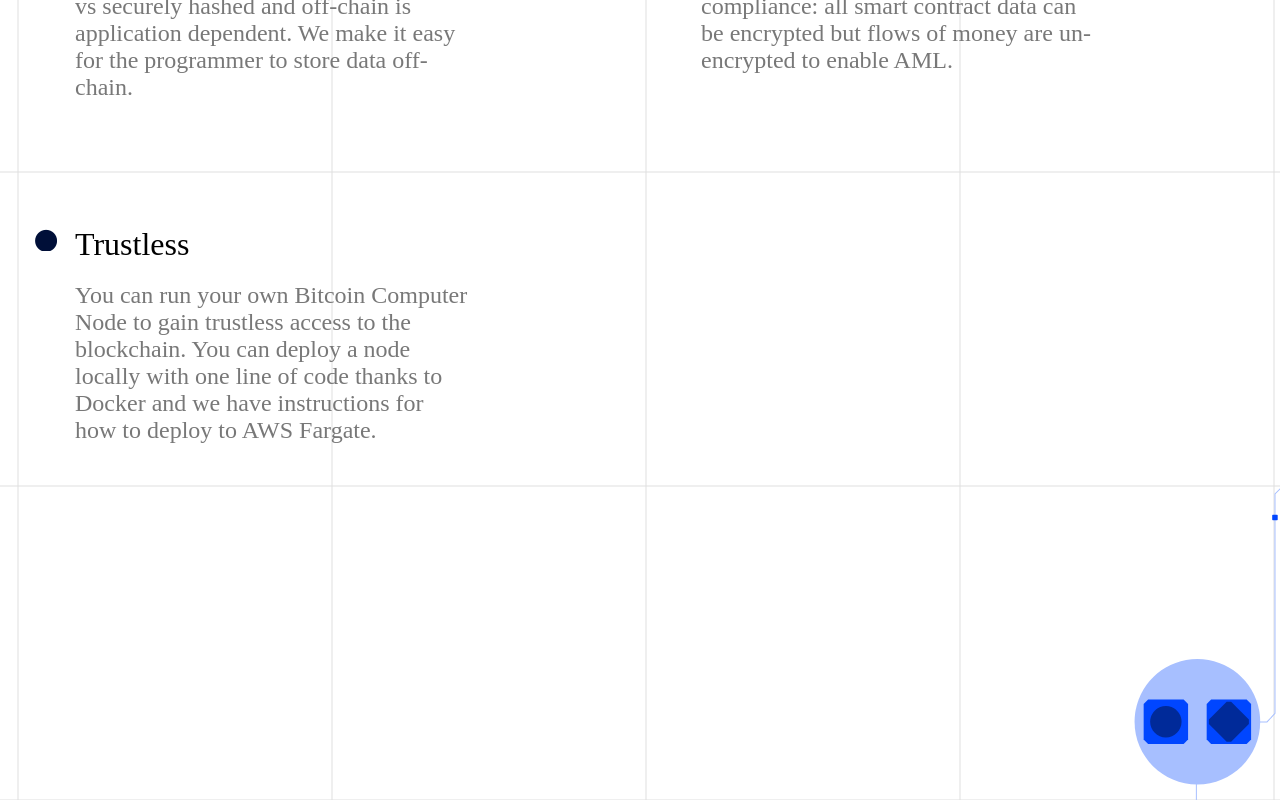
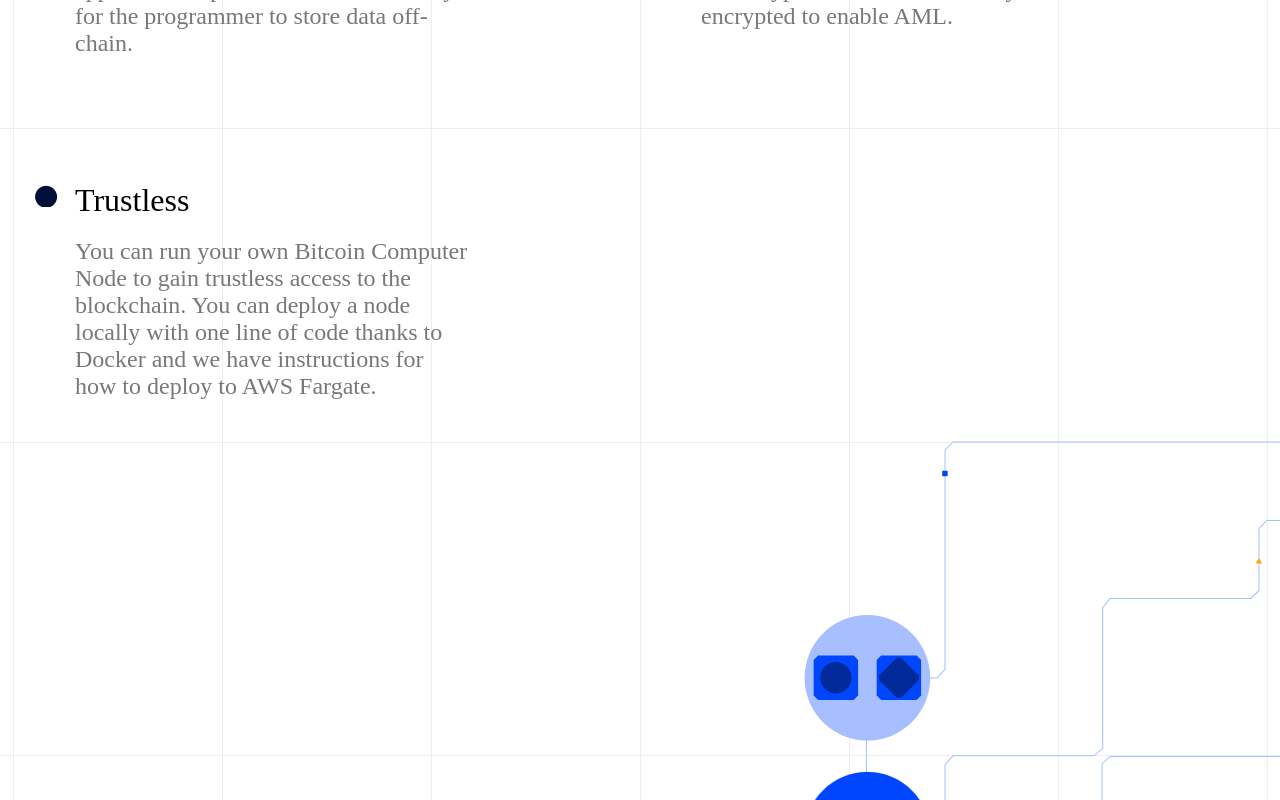
Before and after one commit to jonty007/website, a React (Create React App) app: page / in a window 1280 px wide. Shown: the part 2340-3140 px from the top of the page. Built offline with nearby package versions, Linux system fonts and the light colour scheme.

Commit message:
css fixes

```diff
--- a/src/About.css
+++ b/src/About.css
@@ -1,6 +1,6 @@
 .about-container {
     height: 1570px;
-    width: 1920px;
+    width: 100%;
     z-index: 1;
     top: 6594px;
     left: 0px;
@@ -70,7 +70,8 @@
     width: 1px;
     z-index: 1;
     top: 0px;
-    left: 17.5px;
+    /* left: 17.5px; */
+    left: 1%;
     position: absolute;
     opacity: 0.5;
 }
@@ -81,7 +82,8 @@
     width: 1px;
     z-index: 1;
     top: 0px;
-    left: 331.5px;
+    /* left: 331.5px; */
+    left: 17.33%;
     position: absolute;
     opacity: 0.5;
 }
@@ -92,7 +94,8 @@
     width: 1px;
     z-index: 1;
     top: 0px;
-    left: 645.5px;
+    /* left: 645.5px; */
+    left: 33.66%;
     position: absolute;
     opacity: 0.5;
 }
@@ -103,7 +106,8 @@
     width: 1px;
     z-index: 1;
     top: 0px;
-    left: 959.5px;
+    /* left: 959.5px; */
+    left: 49.99%;
     position: absolute;
     opacity: 0.5;
 }
@@ -114,7 +118,8 @@
     width: 1px;
     z-index: 1;
     top: 0px;
-    left: 1273.5px;
+    /* left: 1273.5px; */
+    left: 66.33%;
     position: absolute;
     opacity: 0.5;
 }
@@ -125,7 +130,8 @@
     width: 1px;
     z-index: 1;
     top: 0px;
-    left: 1587.5px;
+    /* left: 1587.5px; */
+    left: 82.66%;
     position: absolute;
     opacity: 0.5;
 }
@@ -136,7 +142,8 @@
     width: 1px;
     z-index: 1;
     top: 0px;
-    left: 1901.5px;
+    /* left: 1901.5px; */
+    left: 98.99%;
     position: absolute;
     opacity: 0.5;
 }
@@ -182,9 +189,10 @@
 }
 
 .cv-1 {
+    background-image: url("/public/cv.svg");
     width: 33%;
     height: 33%;
-    z-index: -1;
+    z-index: 1;
     top: 770px;
     left: 18px;
     position: absolute;
@@ -192,19 +200,22 @@
 }
 
 .cv-2 {
+    background-image: url("/public/cv.svg");
     width: 33%;
     height: 33%;
-    z-index: -1;
+    z-index: 1;
     top: 770px;
     left: 646px;
     position: absolute;
     background-repeat: no-repeat;
+
 }
 
 .cv-3 {
+    background-image: url("/public/cv.svg");
     width: 33%;
     height: 33%;
-    z-index: -1;
+    z-index: 1;
     top: 770px;
     left: 1274px;
     position: absolute;
--- a/src/App.css
+++ b/src/App.css
@@ -160,7 +160,7 @@
 
 .contact-container {
   height: 320px;
-  width: 1920px;
+  width: 100%;
   z-index: 1;
   top: 8164px;
   left: 0px;
--- a/src/Examples.css
+++ b/src/Examples.css
@@ -1,6 +1,6 @@
 .examples-container {
     height: 1570px;
-    width: 1920px;
+    width: 100%;
     z-index: 1;
     top: 5023.95px;
     left: 0px;
@@ -74,7 +74,8 @@
     width: 1px;
     z-index: 1;
     top: 0px;
-    left: 17.5px;
+    /* left: 17.5px; */
+    left: 1%;
     position: absolute;
 }
 
@@ -84,7 +85,8 @@
     width: 1px;
     z-index: 1;
     top: 0px;
-    left: 331.5px;
+    /* left: 331.5px; */
+    left: 17.33%;
     position: absolute;
 }
 
@@ -94,7 +96,8 @@
     width: 1px;
     z-index: 1;
     top: 0px;
-    left: 645.5px;
+    /* left: 645.5px; */
+    left: 33.66%;
     position: absolute;
 }
 
@@ -104,7 +107,8 @@
     width: 1px;
     z-index: 1;
     top: 0px;
-    left: 959.5px;
+    /* left: 959.5px; */
+    left: 49.99%;
     position: absolute;
 }
 
@@ -114,7 +118,8 @@
     width: 1px;
     z-index: 1;
     top: 0px;
-    left: 1273.5px;
+    /* left: 1273.5px; */
+    left: 66.33%;
     position: absolute;
 }
 
@@ -124,7 +129,8 @@
     width: 1px;
     z-index: 1;
     top: 0px;
-    left: 1587.5px;
+    /* left: 1587.5px; */
+    left: 82.66%;
     position: absolute;
 }
 
@@ -134,7 +140,8 @@
     width: 1px;
     z-index: 1;
     top: 0px;
-    left: 1901.5px;
+    /* left: 1901.5px; */
+    left: 98.99%;
     position: absolute;
 }
 
--- a/src/Features.css
+++ b/src/Features.css
@@ -1,9 +1,126 @@
 .featuresContainer {
-    background-image: url("/public/Grid/Grid-Module-6x6.svg");
+    /* background-image: url("/public/Grid/Grid-Module-6x6.svg"); */
     height: 1884px;
-    width: 1920px;
-    top: 1884px;
+    width: 100%;
+    top: 1840px;
     left: 0;
+    position: absolute;
+}
+
+.horizontal-grid-line-1 {
+    background-image: url("/public/Grid/H-Grid-line.svg");
+    height: 1px;
+    width: 100%;
+    z-index: 1;
+    top: 313.5px;
+    left: 0px;
+    position: absolute;
+}
+
+.horizontal-grid-line-2 {
+    background-image: url("/public/Grid/H-Grid-line.svg");
+    height: 1px;
+    width: 100%;
+    z-index: 1;
+    top: 627.5px;
+    left: 0px;
+    position: absolute;
+}
+
+.horizontal-grid-line-3 {
+    background-image: url("/public/Grid/H-Grid-line.svg");
+    height: 1px;
+    width: 100%;
+    z-index: 1;
+    top: 941.5px;
+    left: 0px;
+    position: absolute;
+}
+
+.horizontal-grid-line-4 {
+    background-image: url("/public/Grid/H-Grid-line.svg");
+    height: 1px;
+    width: 100%;
+    z-index: 1;
+    top: 1255px;
+    left: 0px;
+    position: absolute;
+}
+
+.vertical-grid-line-1 {
+    background-image: url("/public/Grid/V-Grid-line.svg");
+    height: 100%;
+    width: 1px;
+    z-index: 1;
+    top: 0px;
+    /* left: 17.5px; */
+    left: 1%;
+    position: absolute;
+}
+
+.vertical-grid-line-2 {
+    background-image: url("/public/Grid/V-Grid-line.svg");
+    height: 100%;
+    width: 1px;
+    z-index: 1;
+    top: 0px;
+    /* left: 331.5px; */
+    left: 17.33%;
+    position: absolute;
+}
+
+.vertical-grid-line-3 {
+    background-image: url("/public/Grid/V-Grid-line.svg");
+    height: 100%;
+    width: 1px;
+    z-index: 1;
+    top: 0px;
+    /* left: 645.5px; */
+    left: 33.66%;
+    position: absolute;
+}
+
+.vertical-grid-line-4 {
+    background-image: url("/public/Grid/V-Grid-line.svg");
+    height: 100%;
+    width: 1px;
+    z-index: 1;
+    top: 0px;
+    /* left: 959.5px; */
+    left: 49.99%;
+    position: absolute;
+}
+
+.vertical-grid-line-5 {
+    background-image: url("/public/Grid/V-Grid-line.svg");
+    height: 100%;
+    width: 1px;
+    z-index: 1;
+    top: 0px;
+    /* left: 1273.5px; */
+    left: 66.33%;
+    position: absolute;
+}
+
+.vertical-grid-line-6 {
+    background-image: url("/public/Grid/V-Grid-line.svg");
+    height: 100%;
+    width: 1px;
+    z-index: 1;
+    top: 0px;
+    /* left: 1587.5px; */
+    left: 82.66%;
+    position: absolute;
+}
+
+.vertical-grid-line-7 {
+    background-image: url("/public/Grid/V-Grid-line.svg");
+    height: 100%;
+    width: 1px;
+    z-index: 1;
+    top: 0px;
+    /* left: 1901.5px; */
+    left: 98.99%;
     position: absolute;
 }
 
@@ -73,7 +190,7 @@
 .graph2 {
     background-image: url("/public/Graph-2.svg");
     top: 785px;
-    left: 960px;
+    left: 49.2%;
     position: absolute;
     background-repeat: no-repeat;
     z-index: 5;
--- a/src/Features.tsx
+++ b/src/Features.tsx
@@ -5,6 +5,18 @@ import "./Features.css";
 function Features() {
   return (
     <Box className="featuresContainer">
+      <Box className="horizontal-grid-line-1" />
+      <Box className="horizontal-grid-line-2" />
+      <Box className="horizontal-grid-line-3" />
+      <Box className="horizontal-grid-line-4" />
+      <Box className="horizontal-grid-line-5" />
+      <Box className="vertical-grid-line-1" />
+      <Box className="vertical-grid-line-2" />
+      <Box className="vertical-grid-line-3" />
+      <Box className="vertical-grid-line-4" />
+      <Box className="vertical-grid-line-5" />
+      <Box className="vertical-grid-line-6" />
+      <Box className="vertical-grid-line-7" />
       <Box className="feature1">
         <Feature
           heading="Easy to Use"
--- a/src/Introduction.css
+++ b/src/Introduction.css
@@ -1,8 +1,7 @@
-
 .GridBGFirst {
   /* background-image: url("/public/Grid/Grid-Module-6x6.svg"); */
   height: 1884.5px;
-    width: 1920px;
+  width: 100%;
   top: 0;
   left: 0;
   position: absolute;
@@ -11,11 +10,12 @@
 .TuringCompleteGraph1 {
   background-image: url("/public/Turning-Complete-Graph.svg");
   height: 1884.5px;
-    width: 1920px;
+  width: 100%;
   top: 0.5px;
   left: 0;
   position: absolute;
   background-repeat: no-repeat;
+  background-size: 100% 100%;
 }
 
 .features {
@@ -55,3 +55,120 @@
   text-align: left;
   color: #787878;
 }
+
+.horizontal-grid-line-1 {
+  background-image: url("/public/Grid/H-Grid-line.svg");
+  height: 1px;
+  width: 100%;
+  z-index: 1;
+  top: 313.5px;
+  left: 0px;
+  position: absolute;
+}
+
+.horizontal-grid-line-2 {
+  background-image: url("/public/Grid/H-Grid-line.svg");
+  height: 1px;
+  width: 100%;
+  z-index: 1;
+  top: 627.5px;
+  left: 0px;
+  position: absolute;
+}
+
+.horizontal-grid-line-3 {
+  background-image: url("/public/Grid/H-Grid-line.svg");
+  height: 1px;
+  width: 100%;
+  z-index: 1;
+  top: 941.5px;
+  left: 0px;
+  position: absolute;
+}
+
+.horizontal-grid-line-4 {
+  background-image: url("/public/Grid/H-Grid-line.svg");
+  height: 1px;
+  width: 100%;
+  z-index: 1;
+  top: 1255px;
+  left: 0px;
+  position: absolute;
+}
+
+.vertical-grid-line-1 {
+  background-image: url("/public/Grid/V-Grid-line.svg");
+  height: 100%;
+  width: 1px;
+  z-index: 1;
+  top: 0px;
+  /* left: 17.5px; */
+  left: 1%;
+  position: absolute;
+}
+
+.vertical-grid-line-2 {
+  background-image: url("/public/Grid/V-Grid-line.svg");
+  height: 100%;
+  width: 1px;
+  z-index: 1;
+  top: 0px;
+  /* left: 331.5px; */
+  left: 17.33%;
+  position: absolute;
+}
+
+.vertical-grid-line-3 {
+  background-image: url("/public/Grid/V-Grid-line.svg");
+  height: 100%;
+  width: 1px;
+  z-index: 1;
+  top: 0px;
+  /* left: 645.5px; */
+  left: 33.66%;
+  position: absolute;
+}
+
+.vertical-grid-line-4 {
+  background-image: url("/public/Grid/V-Grid-line.svg");
+  height: 100%;
+  width: 1px;
+  z-index: 1;
+  top: 0px;
+  /* left: 959.5px; */
+  left: 49.99%;
+  position: absolute;
+}
+
+.vertical-grid-line-5 {
+  background-image: url("/public/Grid/V-Grid-line.svg");
+  height: 100%;
+  width: 1px;
+  z-index: 1;
+  top: 0px;
+  /* left: 1273.5px; */
+  left: 66.33%;
+  position: absolute;
+}
+
+.vertical-grid-line-6 {
+  background-image: url("/public/Grid/V-Grid-line.svg");
+  height: 100%;
+  width: 1px;
+  z-index: 1;
+  top: 0px;
+  /* left: 1587.5px; */
+  left: 82.66%;
+  position: absolute;
+}
+
+.vertical-grid-line-7 {
+  background-image: url("/public/Grid/V-Grid-line.svg");
+  height: 100%;
+  width: 1px;
+  z-index: 1;
+  top: 0px;
+  /* left: 1901.5px; */
+  left: 98.99%;
+  position: absolute;
+}
--- a/src/Pricing.css
+++ b/src/Pricing.css
@@ -1,6 +1,6 @@
 .pricing-container {
     height: 1257.45px;
-    width: 1920px;
+    width: 100%;
     z-index: 1;
     top: 3767.5px;
     left: 0px;
@@ -54,7 +54,8 @@
     width: 1px;
     z-index: 1;
     top: 0px;
-    left: 17.5px;
+    /* left: 17.5px; */
+    left: 1%;
     position: absolute;
 }
 
@@ -64,7 +65,8 @@
     width: 1px;
     z-index: 1;
     top: 0px;
-    left: 331.5px;
+    /* left: 331.5px; */
+    left: 17.33%;
     position: absolute;
 }
 
@@ -74,7 +76,8 @@
     width: 1px;
     z-index: 1;
     top: 0px;
-    left: 645.5px;
+    /* left: 645.5px; */
+    left: 33.66%;
     position: absolute;
 }
 
@@ -84,7 +87,8 @@
     width: 1px;
     z-index: 1;
     top: 0px;
-    left: 959.5px;
+    /* left: 959.5px; */
+    left: 49.99%;
     position: absolute;
 }
 
@@ -94,7 +98,8 @@
     width: 1px;
     z-index: 1;
     top: 0px;
-    left: 1273.5px;
+    /* left: 1273.5px; */
+    left: 66.33%;
     position: absolute;
 }
 
@@ -104,7 +109,8 @@
     width: 1px;
     z-index: 1;
     top: 0px;
-    left: 1587.5px;
+    /* left: 1587.5px; */
+    left: 82.66%;
     position: absolute;
 }
 
@@ -114,7 +120,8 @@
     width: 1px;
     z-index: 1;
     top: 0px;
-    left: 1901.5px;
+    /* left: 1901.5px; */
+    left: 98.99%;
     position: absolute;
 }
 
@@ -186,7 +193,7 @@
 .graph3 {
     background-image: url("/public/Graph-3.svg");
     top: 785px;
-    left: 1431px;
+    left: 74.1%;
     position: absolute;
     background-repeat: no-repeat;
     z-index: 2;
--- a/src/Profile.css
+++ b/src/Profile.css
@@ -1,6 +1,6 @@
 .profile-container {
     height: 630px;
-    width: 630px;
+    width: 33.33%;
     z-index: 1;
     position: absolute;
     background-color: #000F38;
```
Also changed, not shown: src/Introduction.tsx (+12 -0 lines). Lines whose indentation alone changed are shown as unchanged.
